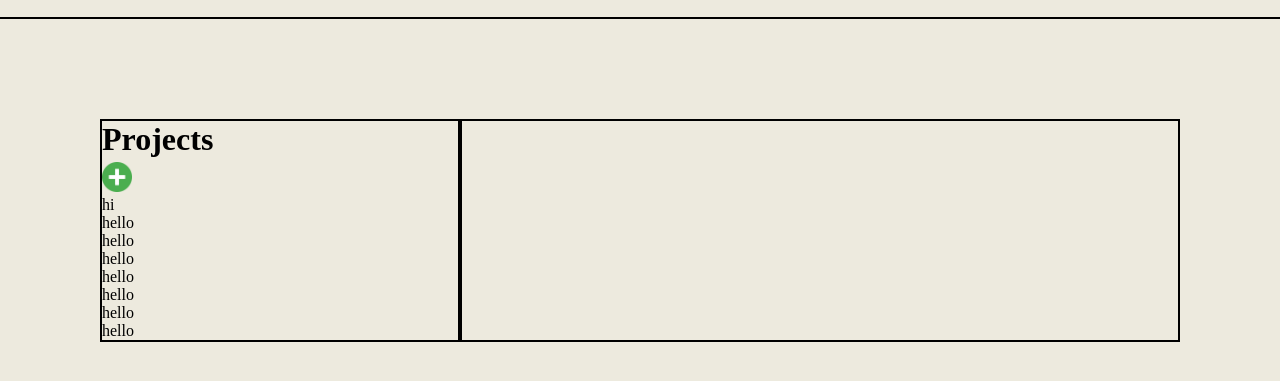
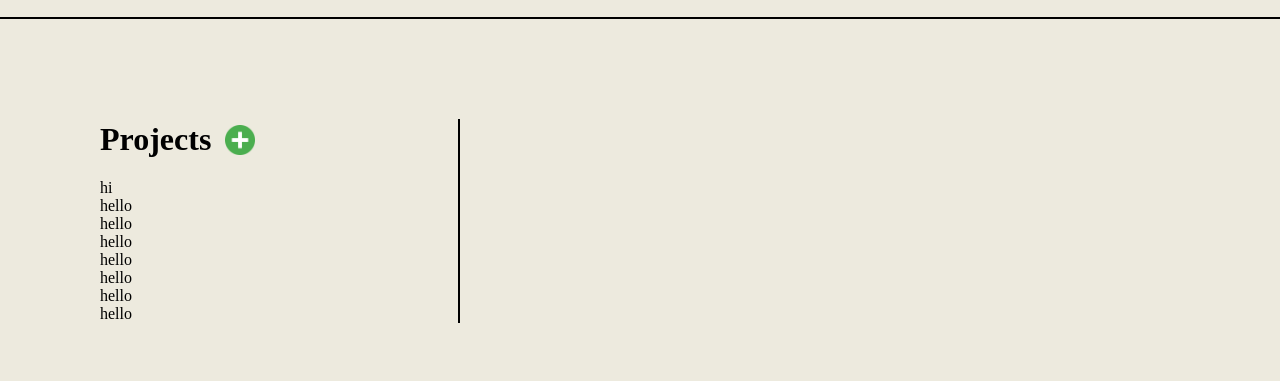
Before and after one commit to tSwizzz/Todo-List-TOP, a website built with webpack: page dist/index.html in a window 1280 px wide. Shown: the part 67-448 px from the top of the page. Built offline with nearby package versions, Linux system fonts and the light colour scheme.

Commit message:
some more styling for body

```diff
--- a/src/styles.css
+++ b/src/styles.css
@@ -22,30 +22,39 @@ body {
     font-size: 38px;
 }
 
-/* body styling */
+/* this container holds "left" and "right" */
 #todoContainer {
     display: grid;
     grid-template-columns: 1fr 2fr;
     margin: 100px;
 }
+
+/* body styling (left side) */
 .left {
-    border: 2px solid black;
+    border-right: 2px solid black;
     display: flex;
     flex-direction: column;
     align-items:flex-start;
 }
-.right {
-    border: 2px solid black;
-}
-.projectHeader {
+.projectListHeader {
     display: flex;
     justify-content: center;
     align-items: center;
-    gap:10px;
+    gap:14px;
     margin-bottom: 20px;
 }
 .plusPic {
     height: 30px;
     width: 30px;
-    margin-top: 4px;
+    margin-top: 6px;
 }
+.plusPic:hover {
+    transform: scale(1.3);
+    transition: .5s;
+}
+
+/* body styling (right side) */
+.projectDisplayHeader {
+    display: flex;
+    justify-content: center;
+}
```
